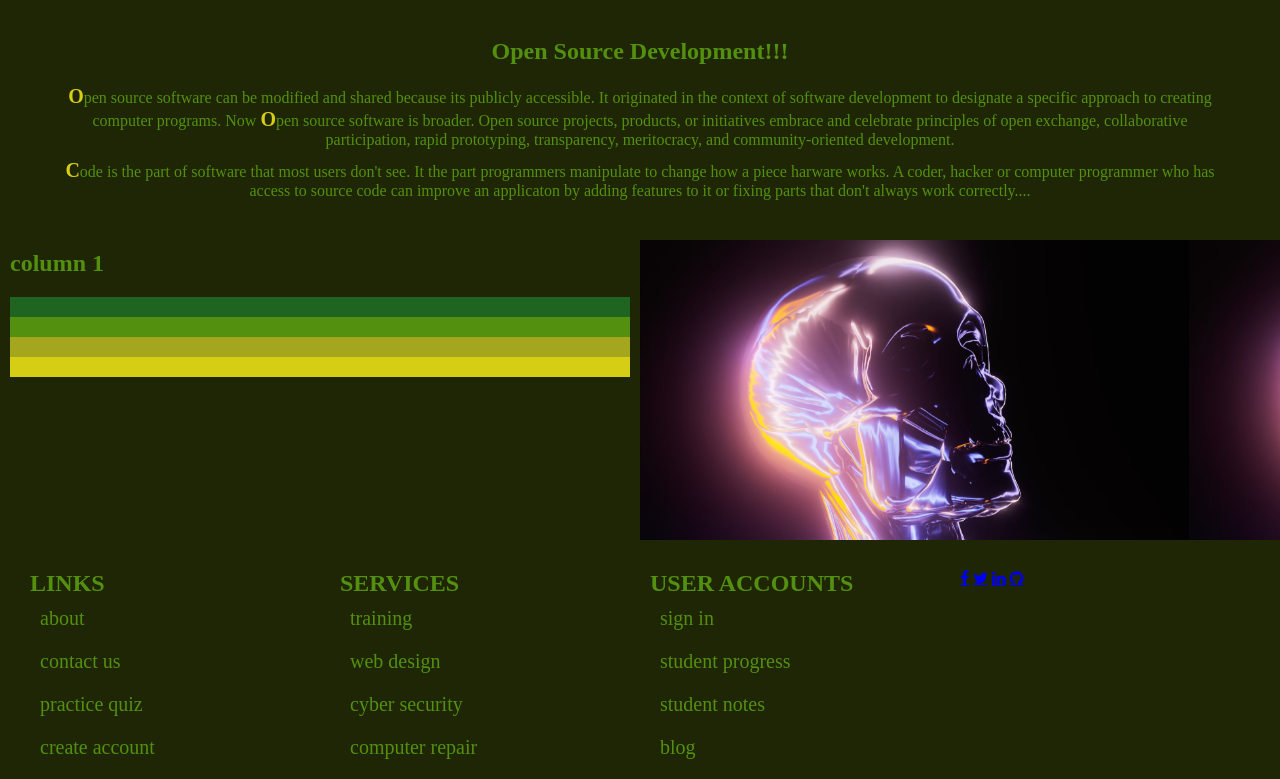
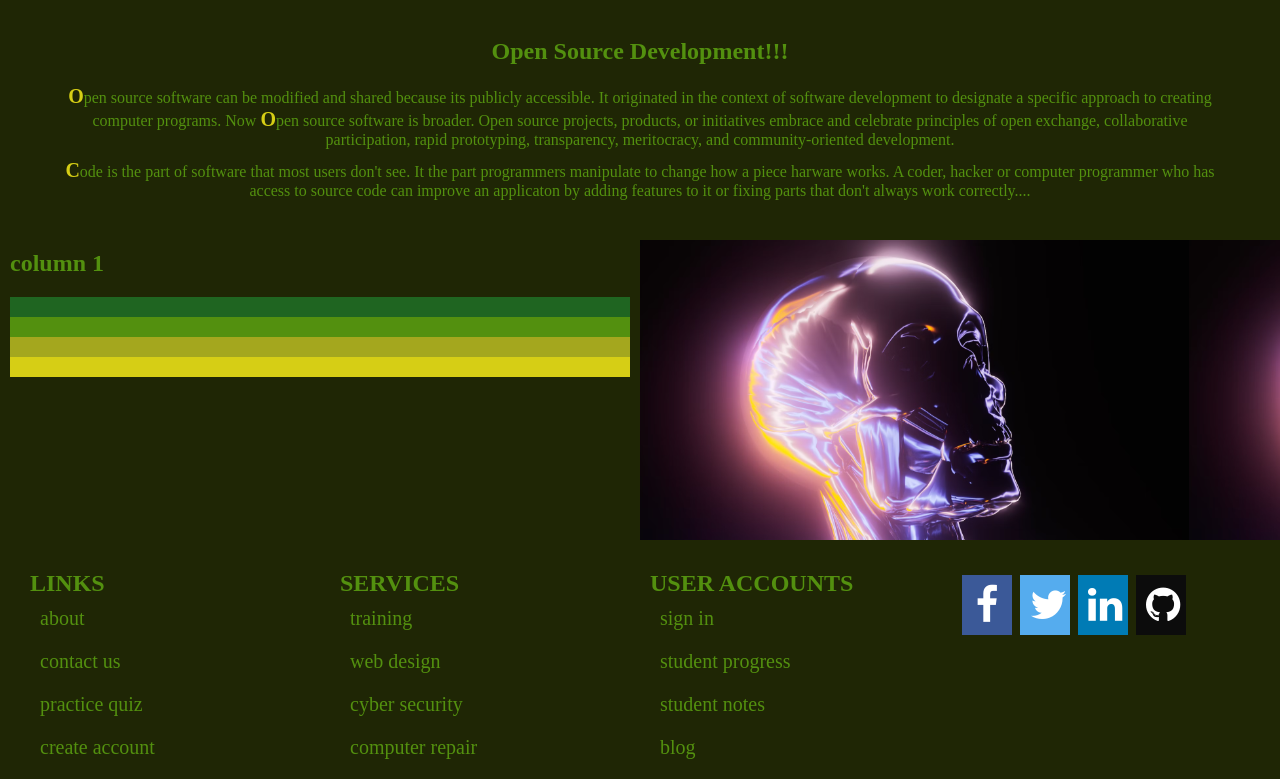
Before and after one commit to jswebpages/fullpage, a plain HTML site: page index.html in a window 1280 px wide. Shown: the part 869-1648 px from the top of the page. Drawn offline with Linux system fonts and the light colour scheme.

Commit message:
Update style.css

```diff
--- a/style.css
+++ b/style.css
@@ -149,6 +149,39 @@
 
   .footer_col li{width: 100%; margin: -10px;}
 
+.fa {
+    padding: 10px;
+    font-size: 40px;
+    width: 50px;
+    text-align: center;
+    text-decoration: none;
+    margin: 5px 2px;
+  }
+
+  .fa:hover {
+      opacity: 0.7;
+  }
+
+  .fa-facebook {
+    background: #3B5998;
+    color: white;
+  }
+
+  .fa-twitter {
+    background: #55ACEE;
+    color: white;
+  }
+
+  .fa-linkedin {
+    background: #007bb5;
+    color: white;
+  }
+
+  .fa-github{
+    background: #0c0c0c;
+    color: white;
+  }
+
   /* Responsive layout - makes the two columns stack on top of each other instead of next to each other */
   @media screen and (max-width: 600px) {
     .column {
```
